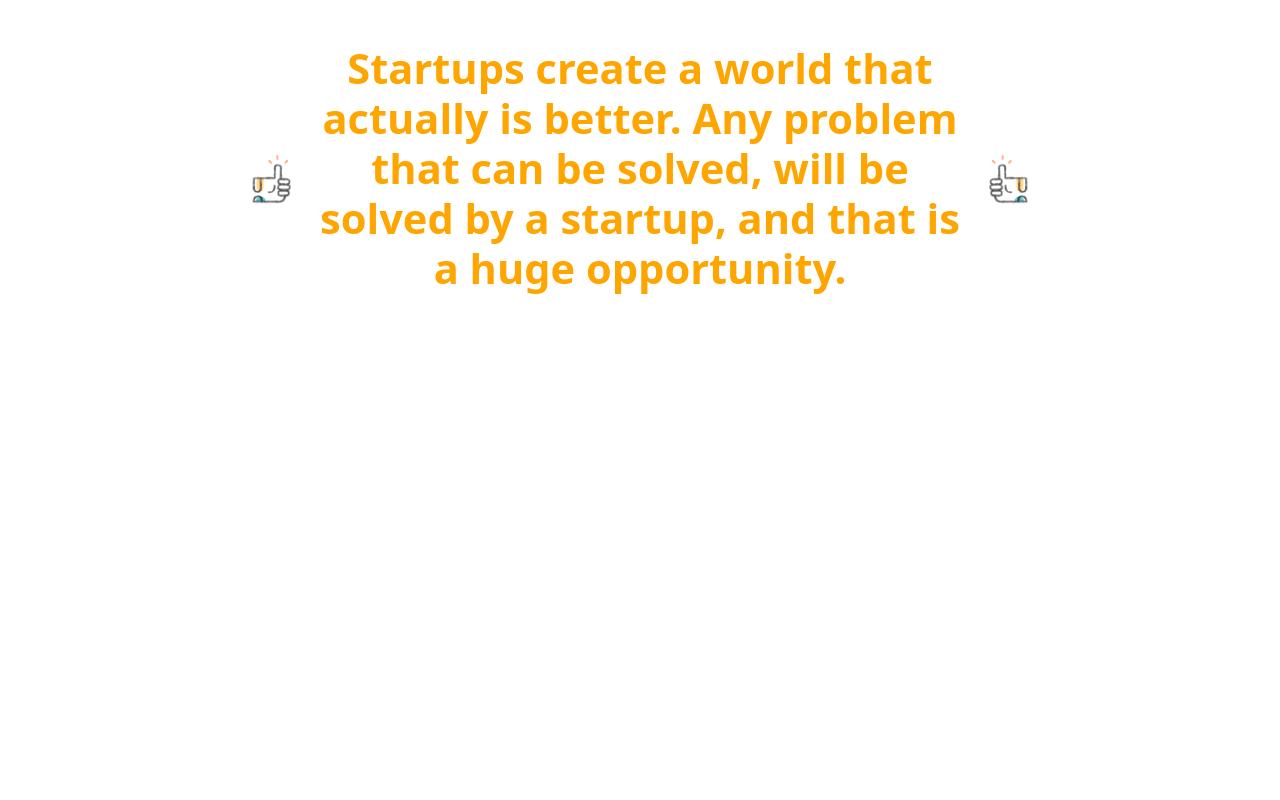
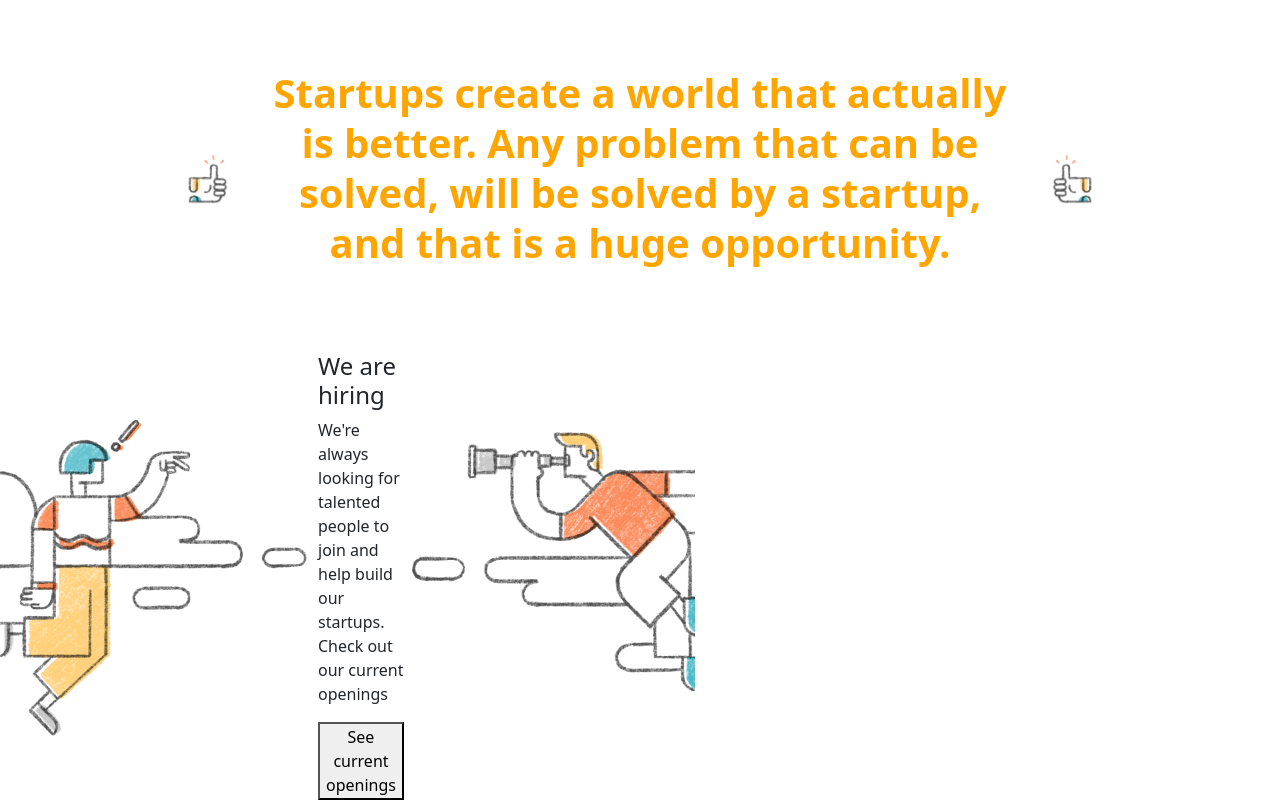
Before and after one commit to itstalalsalman/my_work, a React (Create React App) app: page / in a window 1280 px wide. Shown: the part 4232-5032 px from the top of the page. Before the commit the page ends 4608 px from the top, so only its background shows below. Built offline with nearby package versions, Linux system fonts and the light colour scheme.

Commit message:
hiring page builld

```diff
--- a/src/App.js
+++ b/src/App.js
@@ -5,6 +5,7 @@ import Navbar from './components/navbar/navbar';
 import SolvingProblems from './components/virtual__assistant/virtualAssistanceCont';
 import CoreValues from './components/core__values/coreValues';
 import GridExample from './components/our__works/ourWork';
+import WeAreHiringContainer from './components/hiring/hiring';
 
 function App() {
   return (
@@ -15,6 +16,7 @@ function App() {
       <SolvingProblems />
       <CoreValues />
       <GridExample />
+      <WeAreHiringContainer />
     </div>
   );
 };
--- /dev/null
+++ b/src/components/hiring/hiring.js
@@ -0,0 +1,35 @@
+import React from "react";
+import './hiring.scss';
+
+const HiringText = () => {
+    return (
+        <div className="we__are__hiring">
+            <div>
+                <img src="/images/hiringLeft.png" alt="exclamation"/>
+            </div>
+            <div>
+                <h4>We are hiring</h4>
+                <p>
+                    We're always looking for talented people to join and help build our startups.
+                    Check out our current openings
+                </p>
+                <button>See current openings</button>
+            </div>
+            <div>
+                <img src="/images/hiringRight.png" alt=""/>
+            </div>
+
+        </div>
+    );
+};
+
+
+const WeAreHiringContainer = (props) => {
+    return (
+        <HiringText />
+    );
+
+};
+
+
+export default WeAreHiringContainer;
--- /dev/null
+++ b/src/components/hiring/hiring.scss
@@ -0,0 +1,15 @@
+.we__are__hiring{
+    width: 100%;
+    max-width: 100%;
+    height: 50vh;
+    max-width: 50vh;
+    display: flex;
+    flex-direction: row;
+    flex: 1 1 1;
+    justify-content: space-between;
+    align-items: center;
+
+
+
+
+}
--- a/src/components/our__works/ourWork.scss
+++ b/src/components/our__works/ourWork.scss
@@ -99,9 +99,9 @@
 
         p{
             color: orange;
-            width: 50%;
+            width: 60%;
             height: 100%;
-            font-size: 2.6rem;
+            font-size: 2.5rem;
             display: flex;
             justify-content: center;
             align-items: center;
```
Also changed, not shown: public/images/hiringLeft.png (added), public/images/hiringRight.png (added).
